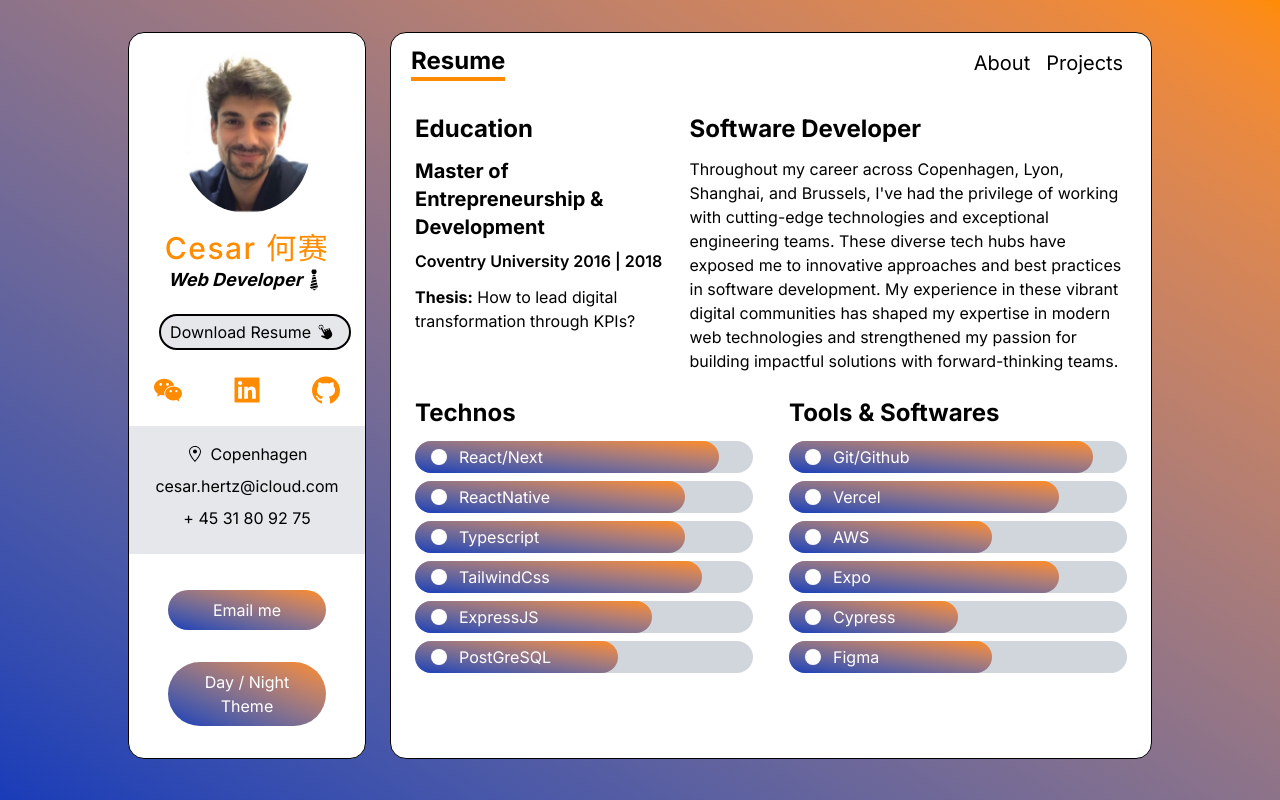
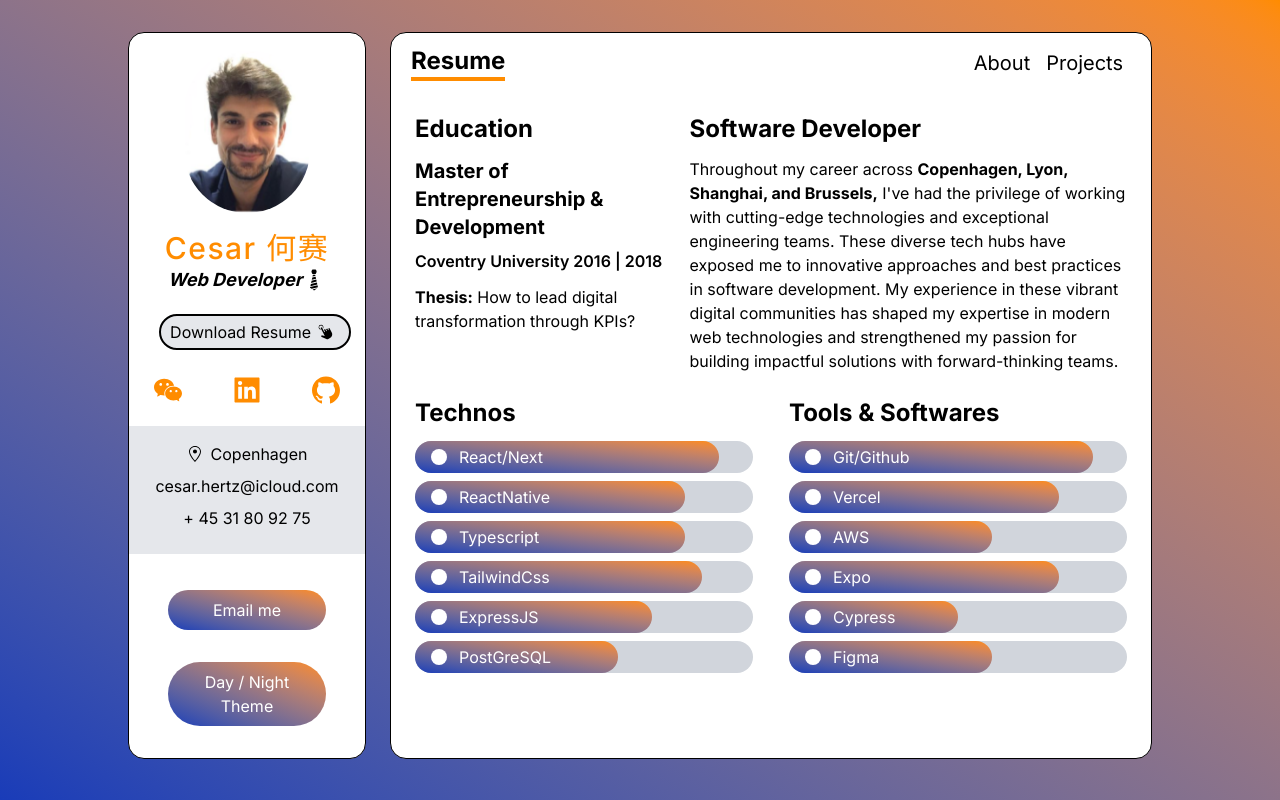
Before and after one commit to manguocesar/portfolio, a Next.js app: page /resume in a window 1280 px wide. Built offline with nearby package versions, Linux system fonts and the light colour scheme.

Commit message:
refactor: replace software introduction with a styled paragraph component for improved readability

```diff
--- a/app/resume/page.tsx
+++ b/app/resume/page.tsx
@@ -2,10 +2,13 @@ import React from 'react';
 import { technos, tools } from '../../data';
 import Bar from '../../components/namebar';
 
+const introduction = (
+  <p className="text-md my-3 transition duration-500 ease-in-out hover:text-gray-500">
+    Throughout my career across <strong>Copenhagen, Lyon, Shanghai, and Brussels,</strong> I've had the privilege of working with cutting-edge technologies and exceptional engineering teams. These diverse tech hubs have exposed me to innovative approaches and best practices in software development. My experience in these vibrant digital communities has shaped my expertise in modern web technologies and strengthened my passion for building impactful solutions with forward-thinking teams.
+  </p>
+);
+
 const Page = () => {
-  const softwareIntro =
-    "Throughout my career across Copenhagen, Lyon, Shanghai, and Brussels, I've had the privilege of working with cutting-edge technologies and exceptional engineering teams. These diverse tech hubs have exposed me to innovative approaches and best practices in software development. My experience in these vibrant digital communities has shaped my expertise in modern web technologies and strengthened my passion for building impactful solutions with forward-thinking teams.";
-
   return (
     <div className="px-6 py-2">
       <div className="grid gap-5 sm:grid-cols-8">
@@ -28,9 +31,7 @@ const Page = () => {
           <h5 className="hover:text-orange text-2xl font-bold transition duration-500 ease-in-out sm:my-3">
             Software Developer
           </h5>
-          <p className="text-md my-3 transition duration-500 ease-in-out hover:text-gray-500">
-            {softwareIntro}
-          </p>
+          {introduction}
         </div>
       </div>
 
```
